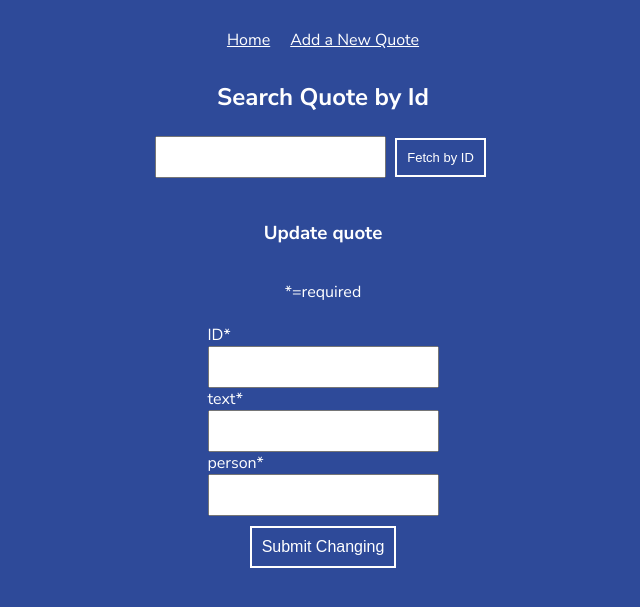
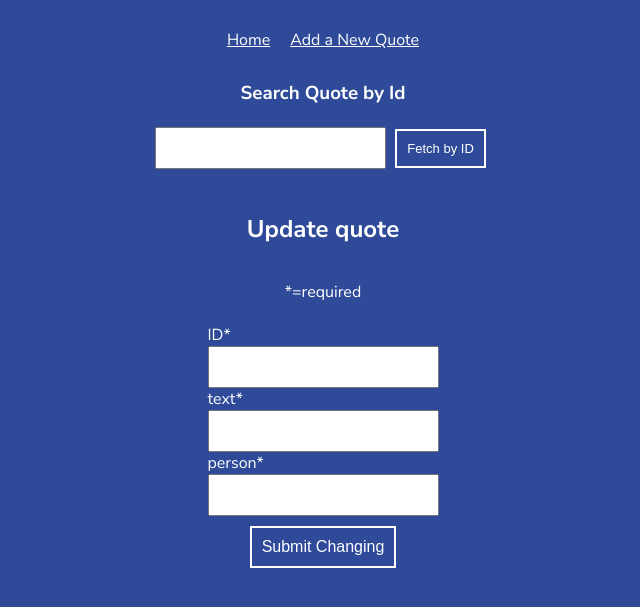
Before and after one commit to Namane00426/Quote-API, a website: page public/edit-quote.html in a window 1280 px wide. Shown: the part 75-682 px from the top of the page, without its empty margins (317-957 px from the left). Drawn offline with Linux system fonts and the light colour scheme.

Commit message:
update styles

```diff
--- a/public/edit-quote.html
+++ b/public/edit-quote.html
@@ -13,7 +13,7 @@
     <a href="index.html">Home</a>
     <a href="add-quote.html">Add a New Quote</a>
   </nav>
-  <h2>Search Quote by Id</h2>
+  <h3>Search Quote by Id</h3>
   <div class="request-buttons">
     <input id="quote-id" value="">
     <button id="fetch-by-id">Fetch by ID</button>
@@ -22,7 +22,7 @@
   <div id="quote-container" class="center">
 
   </div>
-  <h3 class="center">Update quote</h3>
+  <h2 class="center">Update quote</h2>
   <p>*=required</p>
   <div class="inputs">
     <label for="id">ID*</label>
```
